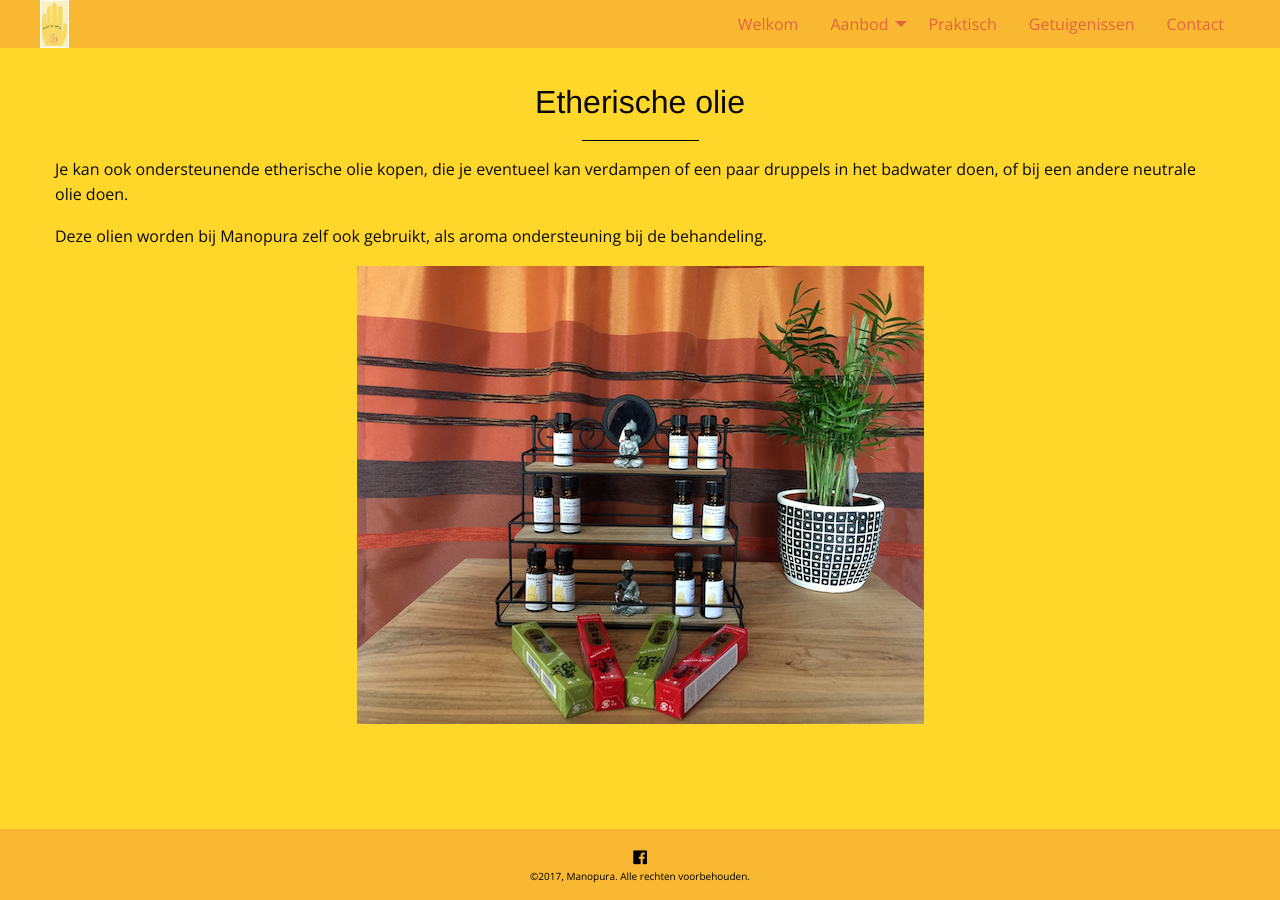
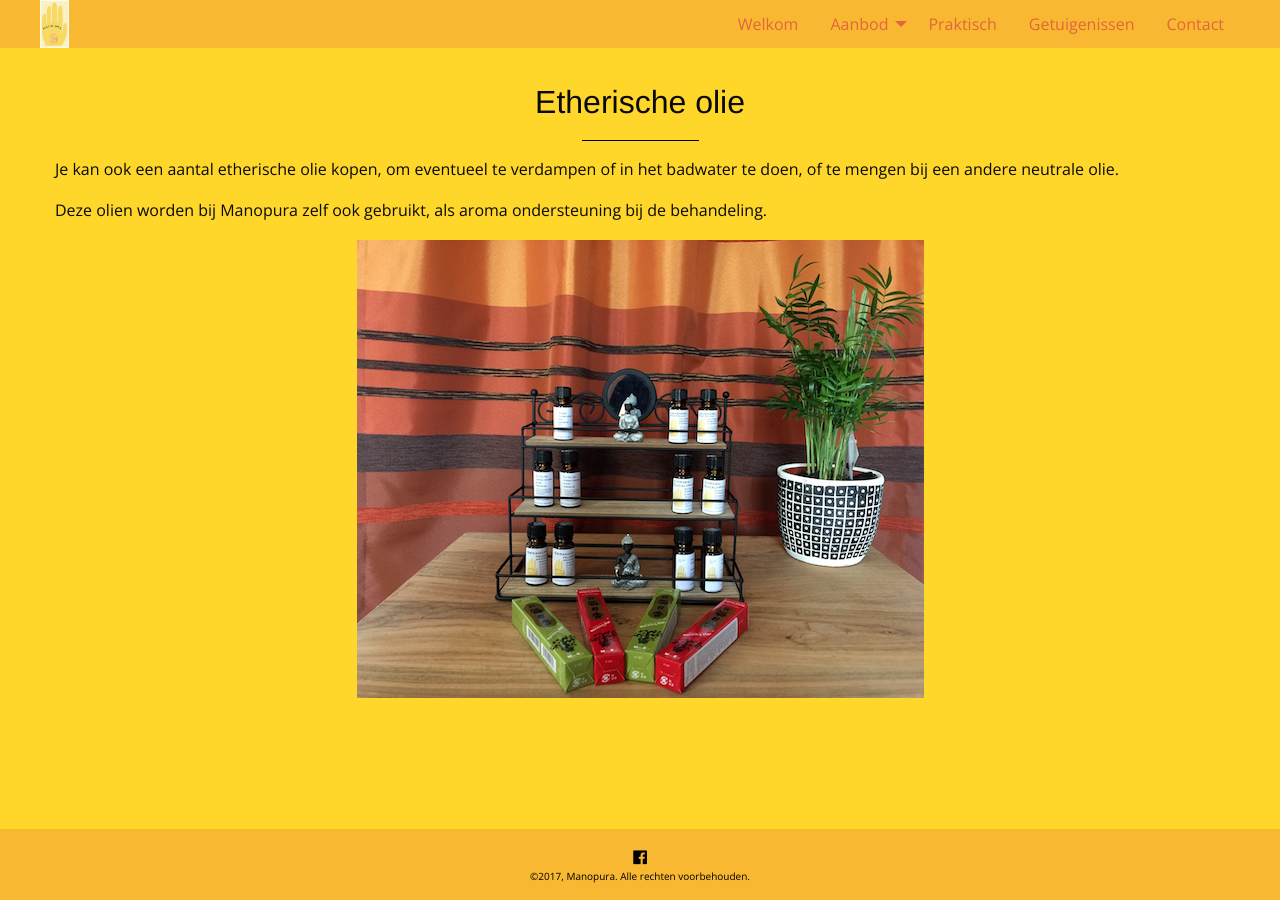
Before and after one commit to manopura/manopura.github.io, a Jekyll site: the page built from etherische_olie.md, in a window 1280 px wide. Built offline with Jekyll 4.4.1, drawn with Linux system fonts in a browser that asks for light colours; nearby versions of some CDN libraries; our own code applies the rules of GitHub Pages for plain Markdown files.

Commit message:
Update etherische_olie.md

```diff
--- a/etherische_olie.md
+++ b/etherische_olie.md
@@ -4,7 +4,7 @@ menu: etherische_olie
 ---
 # Etherische olie
 
-Je kan ook ondersteunende etherische olie kopen, die je eventueel kan verdampen of een paar druppels in het badwater doen, of bij een andere neutrale olie doen.
+Je kan ook een aantal etherische olie kopen, om eventueel te verdampen of in het badwater te doen, of te mengen bij een andere neutrale olie.
 
 Deze olien worden bij Manopura zelf ook gebruikt, als aroma ondersteuning bij de behandeling.
 
```
